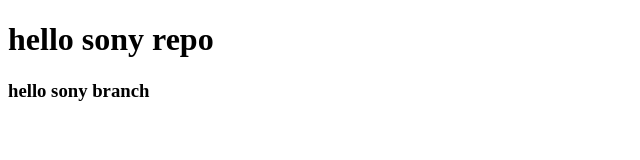
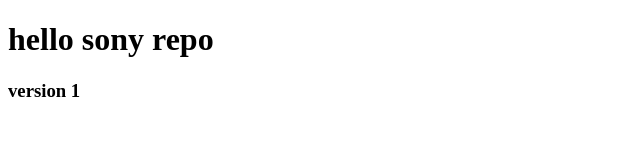
Before and after one commit to shivangi234/gitproject3, a plain HTML site: page index.html in a window 1280 px wide. Shown: the full height of the page, 0-640 px from the left. Drawn offline with Linux system fonts and the light colour scheme.

Commit message:
first commit

```diff
--- a/index.html
+++ b/index.html
@@ -8,6 +8,6 @@
 </head>
 <body>
     <h1>hello sony repo</h1>
-    <h3>hello sony branch</h3>
+    <h3>version 1</h3>
 </body>
 </html>
```
